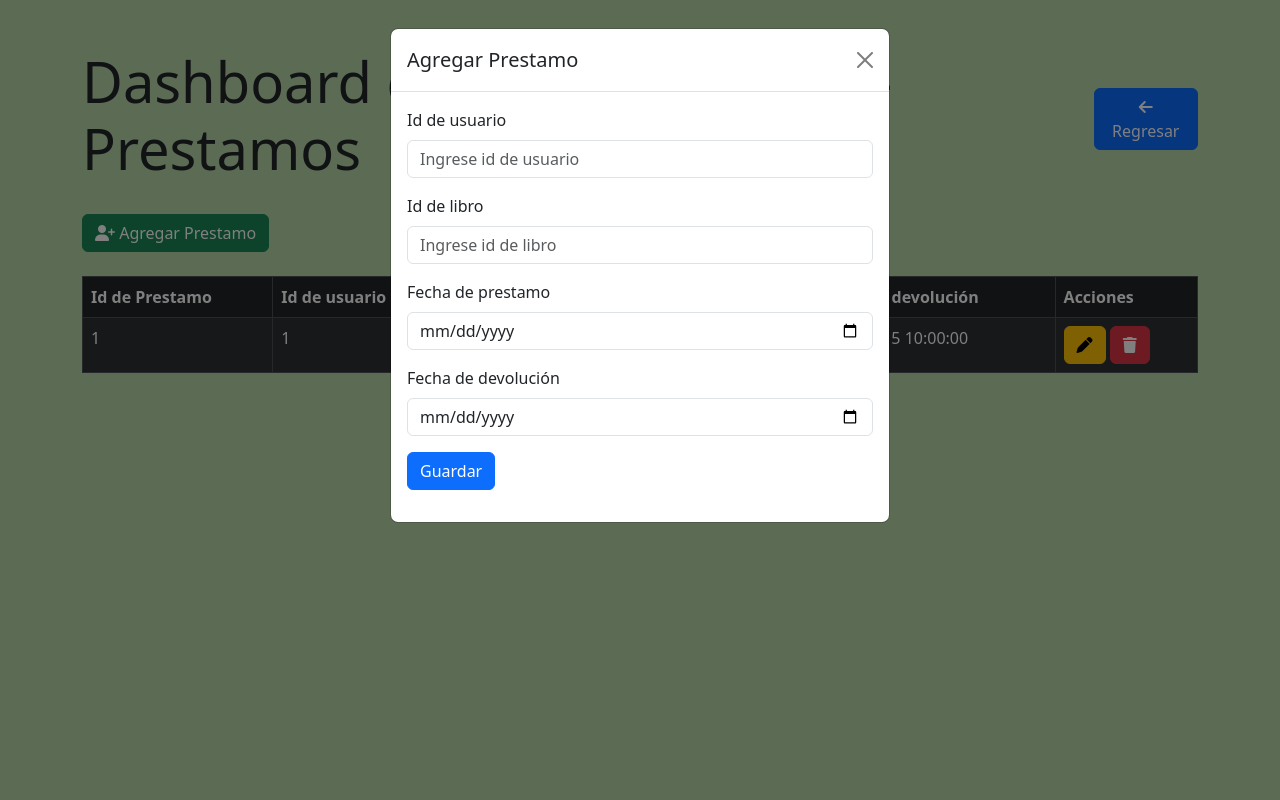
After one commit to Erickcuzco98/proyectofinalpp2023, a CodeIgniter 4 app: the page made by app/Views/crud_prestamos.php in a window 1280 px wide, after a click on "Agregar Prestamo". The commit adds this page. Run offline with PHP 8.4 and a stand-in for CodeIgniter, Linux system fonts and the light colour scheme; the template is opened without the code that fills it: most values are stand-ins (such as "Sample title", 1, 10 or a date in 2020); some libraries are stand-ins or nearby versions.

Commit message:
Dasboard administrador, CRUD prestamos

```diff
--- a/app/Controllers/ControllerUsuarios.php
+++ b/app/Controllers/ControllerUsuarios.php
@@ -77,5 +77,4 @@ class ControllerUsuarios extends Controller
         $actuausuario->update($usuarioid,$datosusuario);
         return $this->cargarUsuarios();
     }
-
 }
--- a/app/Views/actualizar_usuario.php
+++ b/app/Views/actualizar_usuario.php
@@ -20,7 +20,7 @@
         <br>
         <div class="row justify-content-center">
             <div class="col-md-6">
-                <h1 class="text-center">Actualizar Cliente</h1>
+                <h1 class="text-center">Actualizar Usuario</h1>
                 <form action="<?= base_url('actualizarusuario') ?>" method="post">
                     <input type="hidden" id="txt_id" name="txt_id" value="<?= $datos['usuario_id'] ?>">
                     <div class="mb-3">
@@ -32,7 +32,7 @@
                         <input type="text" class="form-control" id="txt_apellido" name="txt_apellido" placeholder="Ingrese Apellido" value="<?= $datos['apellido'] ?>">
                     </div>
                     <div class="mb-3">
-                        <label for "txt_nombre_usuario" class="form-label">Nombre de usuario</label>
+                        <label for="txt_nombre_usuario" class="form-label">Nombre de usuario</label>
                         <input type="text" class="form-control" id="txt_nombre_usuario" name="txt_nombre_usuario" placeholder="Ingrese nombre de usuario" value="<?= $datos['nombre_usuario'] ?>">
                     </div>
                     <div class="mb-3">
--- /dev/null
+++ b/app/Views/crud_prestamos.php
@@ -0,0 +1,91 @@
+<!DOCTYPE html>
+<html lang="en">
+<head>
+    <meta charset="UTF-8">
+    <meta name="viewport" content="width=device-width, initial-scale=1.0">
+    <title>Tabla Usuarios</title>
+    <link rel="stylesheet" href="https://cdn.jsdelivr.net/npm/bootstrap@5.3.2/dist/css/bootstrap.min.css">
+    <link rel="stylesheet" href="https://cdn.jsdelivr.net/npm/font-awesome@6.3.0/css/all.min.css">
+    <link rel="stylesheet" href="<?= base_url('css/estilos.css') ?>"> <!-- Agrega tu propio archivo de estilos CSS -->
+</head>
+<body style="background-color: #b6d7a8;">
+    <div class="container mt-5">
+        <div class="d-flex justify-content-between align-items-center mb-4">
+            <h1 class="display-4">Dashboard del Administrador - Prestamos </h1>
+            <a href="<?= base_url('dashboard_administrador') ?>" class="btn btn-primary"><i class="fas fa-arrow-left"></i> Regresar</a>
+        </div>
+        <button type="button" class="btn btn-success" data-bs-toggle="modal" data-bs-target="#prestamoModal">
+            <i class="fas fa-user-plus"></i> Agregar Prestamo
+        </button>
+        <div class="modal fade" id="prestamoModal" tabindex="-1" aria-labelledby="exampleModalLabel" aria-hidden="true">
+            <div class="modal-dialog">
+                <div class="modal-content">
+                    <div class="modal-header">
+                        <h5 class="modal-title">Agregar Prestamo</h5>
+                        <button type="button" class="btn-close" data-bs-dismiss="modal" aria-label="Close"></button>
+                    </div>
+                    <div class="modal-body">
+                        <form action="<?= base_url('guardarPrestamo') ?>" method="post">
+                            <div class="mb-3">
+                                <label for="txt_usuarioid" class="form-label">Id de usuario</label>
+                                <input type="number" class="form-control" id="txt_usuarioid" name="txt_usuarioid" placeholder="Ingrese id de usuario">
+                            </div>
+                            <div class="mb-3">
+                                <label for="txt_libroid" class="form-label">Id de libro</label>
+                                <input type="number" class="form-control" id="txt_libroid" name="txt_libroid" placeholder="Ingrese id de libro">
+                            </div>
+                            <div class="mb-3">
+                                <label for="txt_fechaprestamo" class="form-label">Fecha de prestamo</label>
+                                <input type="date" class="form-control" id="txt_fechaprestamo" name="txt_fechaprestamo" placeholder="Ingrese fecha de prestamo">
+                            </div>
+                            <div class="mb-3">
+                                <label for="txt_fechadevolucion" class="form-label">Fecha de devolución</label>
+                                <input type="date" class="form-control" id="txt_fechadevolucion" name="txt_fechadevolucion" placeholder="Ingrese fecha de devolución">
+                            </div>
+                            <div class="mb-3">
+                                <input type="submit" class="btn btn-primary" id="btn_guardar" name="btn_guardar" value="Guardar">
+                            </div>
+                        </form>
+                    </div>
+                </div>
+            </div>
+        </div>
+        <table class="table table-bordered table-striped table-dark mt-4">
+            <thead>
+                <tr>
+                    <th>Id de Prestamo</th>
+                    <th>Id de usuario</th>
+                    <th>Id de libro</th>
+                    <th>Fecha de prestamo</th>
+                    <th>Fecha de devolución</th>
+                    <th>Acciones</th>
+                </tr>
+            </thead>
+            <tbody>
+                <?php
+                foreach ($datos as $fila) {
+                ?>
+                    <tr>
+                        <td><?= $fila['prestamo_id'] ?></td>
+                        <td><?= $fila['usuario_id'] ?></td>
+                        <td><?= $fila['libro_id'] ?></td>
+                        <td><?= $fila['fecha_prestamo'] ?></td>
+                        <td><?= $fila['fecha_devolucion'] ?></td>
+                        <td>
+                            <a href="<?= base_url("verPrestamo/" . $fila['prestamo_id']) ?>" class="btn btn-warning"><i class="fas fa-pen"></i></a>
+                            <a onclick="return confirm('¿Está seguro de eliminar?');" href="<?= base_url("eliminarprestamo/" . $fila['prestamo_id']) ?>" class="btn btn-danger"><i class="fas fa-trash"></i></a>
+                        </td>
+                    </tr>
+                <?php
+                }
+                ?>
+            </tbody>
+        </table>
+    </div>
+    <script src="https://code.jquery.com/jquery-3.5.1.js"></script>
+    <script src="https://cdn.jsdelivr.net/npm/bootstrap@5.3.2/dist/js/bootstrap.bundle.min.js"></script>
+    <script src="<?= base_url('js/jquery.dataTables.min.js') ?>"></script>
+    <script src="<?= base_url('js/configuracionDataTables.js') ?>"></script>
+    <script src="https://kit.fontawesome.com/33337d547b.js" crossorigin="anonymous"></script>
+</body>
+</html>
--- a/app/Views/dashboard_administrador.php
+++ b/app/Views/dashboard_administrador.php
@@ -64,7 +64,7 @@
             <h2>Administrar Libros</h2>
             <p>Agregar, editar y eliminar libros en el sistema.</p>
         </a>
-        <a href="registrar-prestamos.html" class="dashboard-item">
+        <a href="<?= base_url('tablaPrestamos') ?>" class="dashboard-item">
             <h2>Gestionar Préstamos</h2>
             <p>Gestionar préstamos de libros a estudiantes.</p>
         </a>
```
Also changed, not shown: app/Config/Routes.php (+7 -0 lines), app/Controllers/ControllerPrestamos.php (added, +73 -0 lines), app/Models/PrestamoModel.php (added, +12 -0 lines), app/Views/actualizar_prestamo.php (added, +52 -0 lines), app/Views/dashboard_estudiante.php (+66 -4 lines), app/Models/UsuarioModel.php (line endings or trailing spaces), 1 other file.
